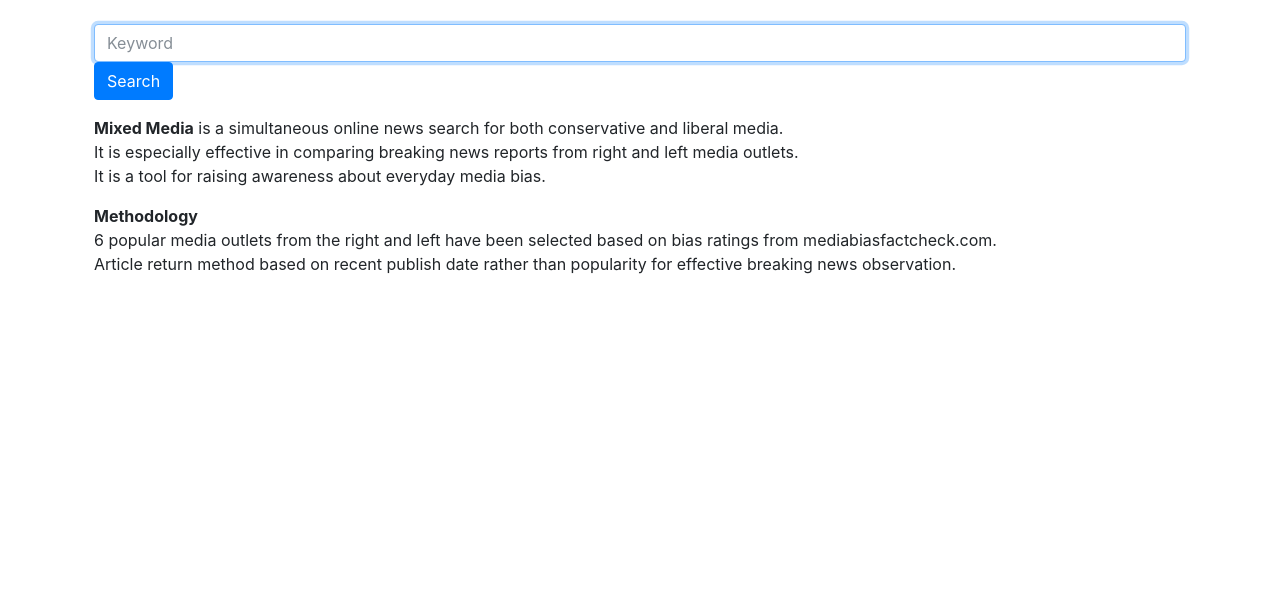
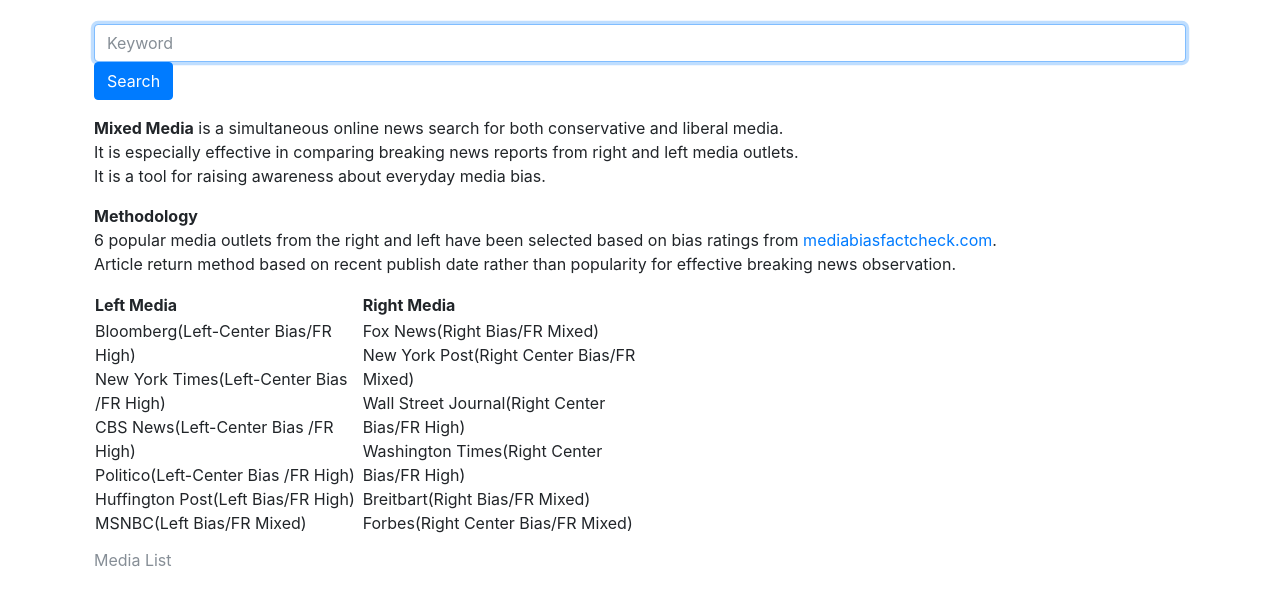
Before and after one commit to agatha6e/mixedmedia, a Flask app: page / in a window 1280 px wide. Shown: the part 58-664 px from the top of the page. Run offline with Flask 2, Linux system fonts and the light colour scheme; some libraries are stand-ins or nearby versions.

Commit message:
First commit

```diff
--- a/templates/search.html
+++ b/templates/search.html
@@ -18,7 +18,19 @@
             <b>Mixed Media</b> is a simultaneous online news search for both conservative and liberal media.<br>It is especially effective in comparing breaking news reports from right and left media outlets.<br>It is a tool for raising awareness about everyday media bias.
         </p>
         <p>
-            <b>Methodology</b><br>6 popular media outlets from the right and left have been selected based on bias ratings from mediabiasfactcheck.com.<br>Article return method based on recent publish date rather than popularity for effective breaking news observation.
+            <b>Methodology</b><br>6 popular media outlets from the right and left have been selected based on bias ratings from <a href="https://mediabiasfactcheck.com">mediabiasfactcheck.com</a>.<br>Article return method based on recent publish date rather than popularity for effective breaking news observation.
         </p>
+
+        <table style="width:50%">
+          <caption>Media List</caption>
+          <tr>
+            <th>Left Media</th>
+            <th>Right Media</th>
+          </tr>
+          <tr>
+            <td>Bloomberg(Left-Center Bias/FR High)<br>New York Times(Left-Center Bias /FR High)<br>CBS News(Left-Center Bias /FR High)<br>Politico(Left-Center Bias /FR High)<br>Huffington Post(Left Bias/FR High)<br>MSNBC(Left Bias/FR Mixed)</td>
+            <td>Fox News(Right Bias/FR Mixed)<br>New York Post(Right Center Bias/FR Mixed)<br>Wall Street Journal(Right Center Bias/FR High)<br>Washington Times(Right Center Bias/FR High)<br>Breitbart(Right Bias/FR Mixed)<br>Forbes(Right Center Bias/FR Mixed)</td>
+          </tr>
+        </table>
     </div>
 {% endblock %}
```
